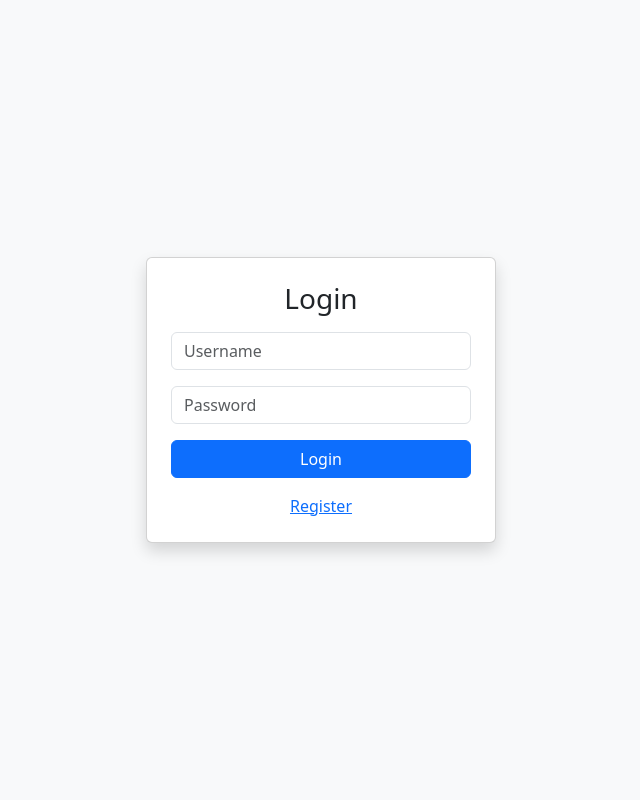
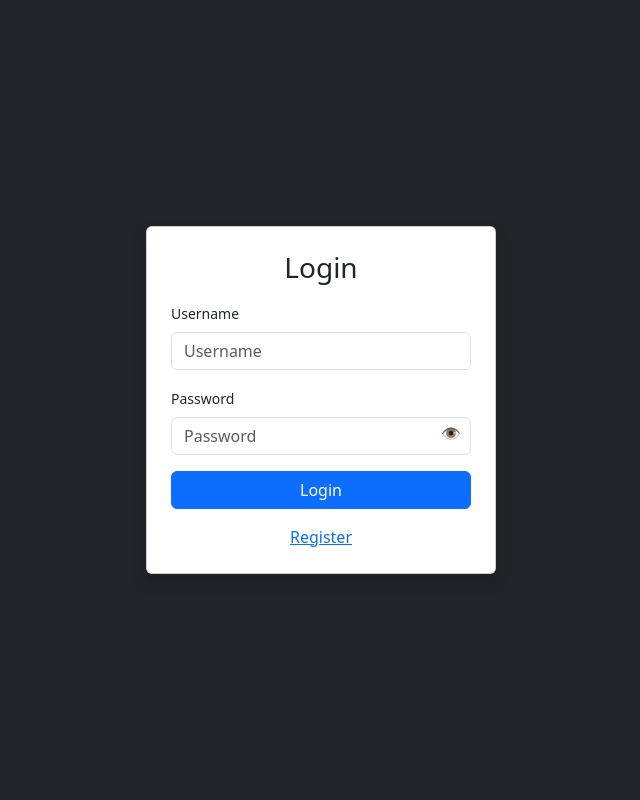
Before and after one commit to kabirrifaitokaigiken/prepaid_app, a Django app: page /login/ in a window 1280 px wide. Shown: the whole page, without its empty margins (319-959 px from the left). Run offline with Django 5.2, Linux system fonts and the light colour scheme; parts of the project's set-up code (start-up, migrations or seed data) failed here and were passed over.

Commit message:
register and update bug qr v3

```diff
--- a/prepaid_app/templates/prepaid_app/history.html
+++ b/prepaid_app/templates/prepaid_app/history.html
@@ -6,7 +6,7 @@
   <link href="https://cdn.jsdelivr.net/npm/bootstrap-icons@1.11.3/font/bootstrap-icons.css" rel="stylesheet">
 </head>
 
-<body class="bg-light">
+<body class="bg-dark d-flex align-items-center justify-content-center vh-100">
 
 <div class="container mt-5">
 
--- a/prepaid_app/templates/prepaid_app/login.html
+++ b/prepaid_app/templates/prepaid_app/login.html
@@ -5,7 +5,7 @@
   <link href="https://cdn.jsdelivr.net/npm/bootstrap@5.3.0/dist/css/bootstrap.min.css" rel="stylesheet">
 </head>
 
-<body class="bg-light">
+<body class="bg-dark d-flex align-items-center justify-content-center vh-100">
 
 <div class="container d-flex justify-content-center align-items-center vh-100">
   <div class="card shadow p-4" style="width:350px;">
@@ -15,12 +15,19 @@
     <form method="post">
       {% csrf_token %}
 
-      <div class="mb-3">
+    <div class="mb-3">
+      <label class="form-label small">Username</label>
         <input type="text" name="username" class="form-control" placeholder="Username">
       </div>
 
-      <div class="mb-3">
+    <div class="mb-3 position-relative">
+      <label class="form-label small">Password</label>
         <input type="password" name="password" class="form-control" placeholder="Password">
+      <!-- 👁️ ICON -->
+      <span onclick="togglePassword()"
+        style="position:absolute; right:10px; top:35px; cursor:pointer;">
+        👁️
+      </span>
       </div>
 
       <button class="btn btn-primary w-100">Login</button>
--- a/prepaid_app/templates/prepaid_app/register.html
+++ b/prepaid_app/templates/prepaid_app/register.html
@@ -9,7 +9,7 @@
 
 <div class="card p-4 shadow-lg" style="width: 400px; border-radius: 15px;">
 
-  <h4 class="text-center mb-3">🚀 Create Account</h4>
+  <h4 class="text-center mb-3">Create Account</h4>
 
   {% for message in messages %}
     <div class="alert alert-danger small p-2">{{ message }}</div>
--- a/prepaid_app/templates/prepaid_app/topup.html
+++ b/prepaid_app/templates/prepaid_app/topup.html
@@ -5,7 +5,7 @@
   <link href="https://cdn.jsdelivr.net/npm/bootstrap@5.3.0/dist/css/bootstrap.min.css" rel="stylesheet">
 </head>
 
-<body class="bg-light">
+<body class="bg-dark d-flex align-items-center justify-content-center vh-100">
 
 <div class="container mt-5">
   <div class="card p-4 shadow">
```
Also changed, not shown: prepaid_app/templates/prepaid_app/dashboard.html (+6 -5 lines).
